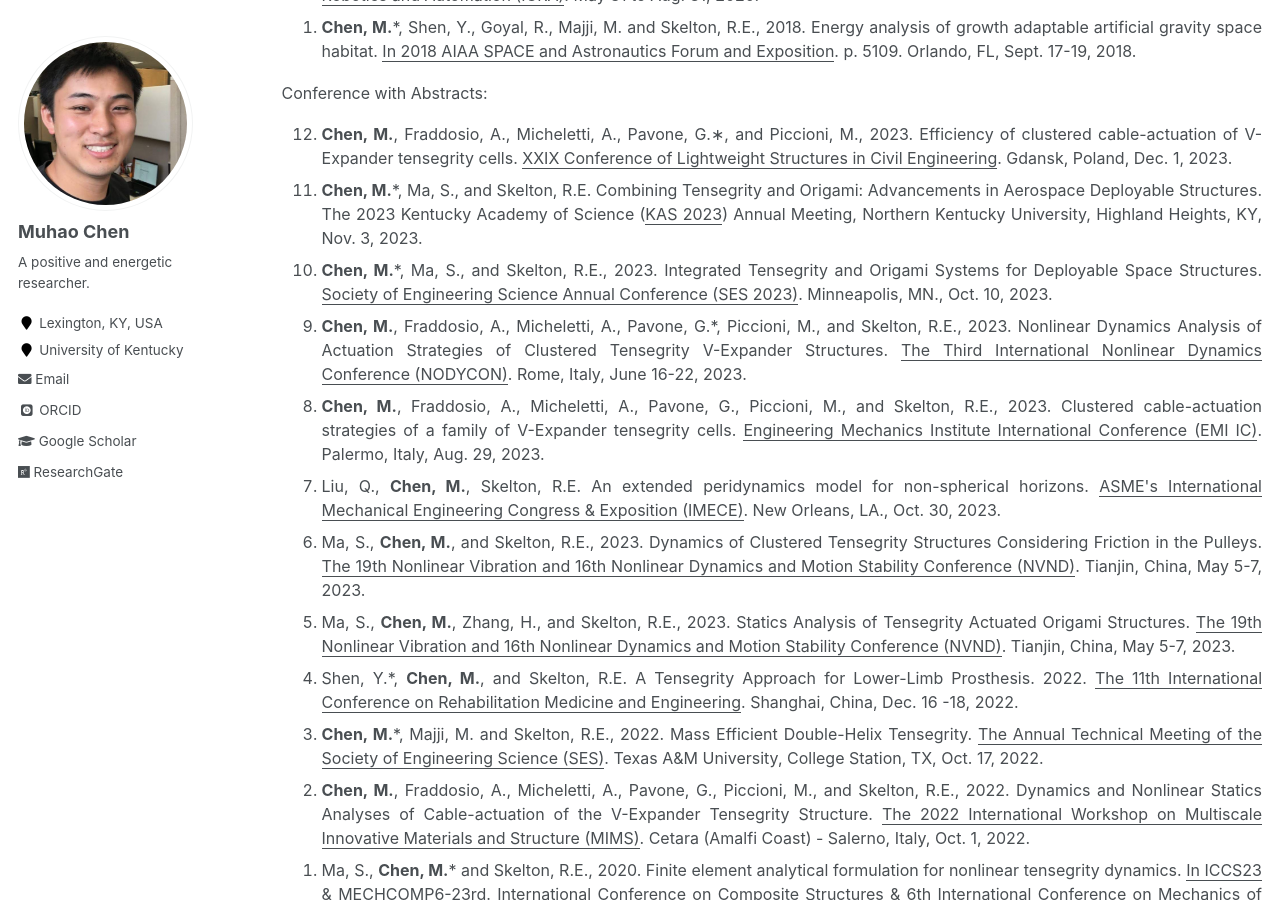
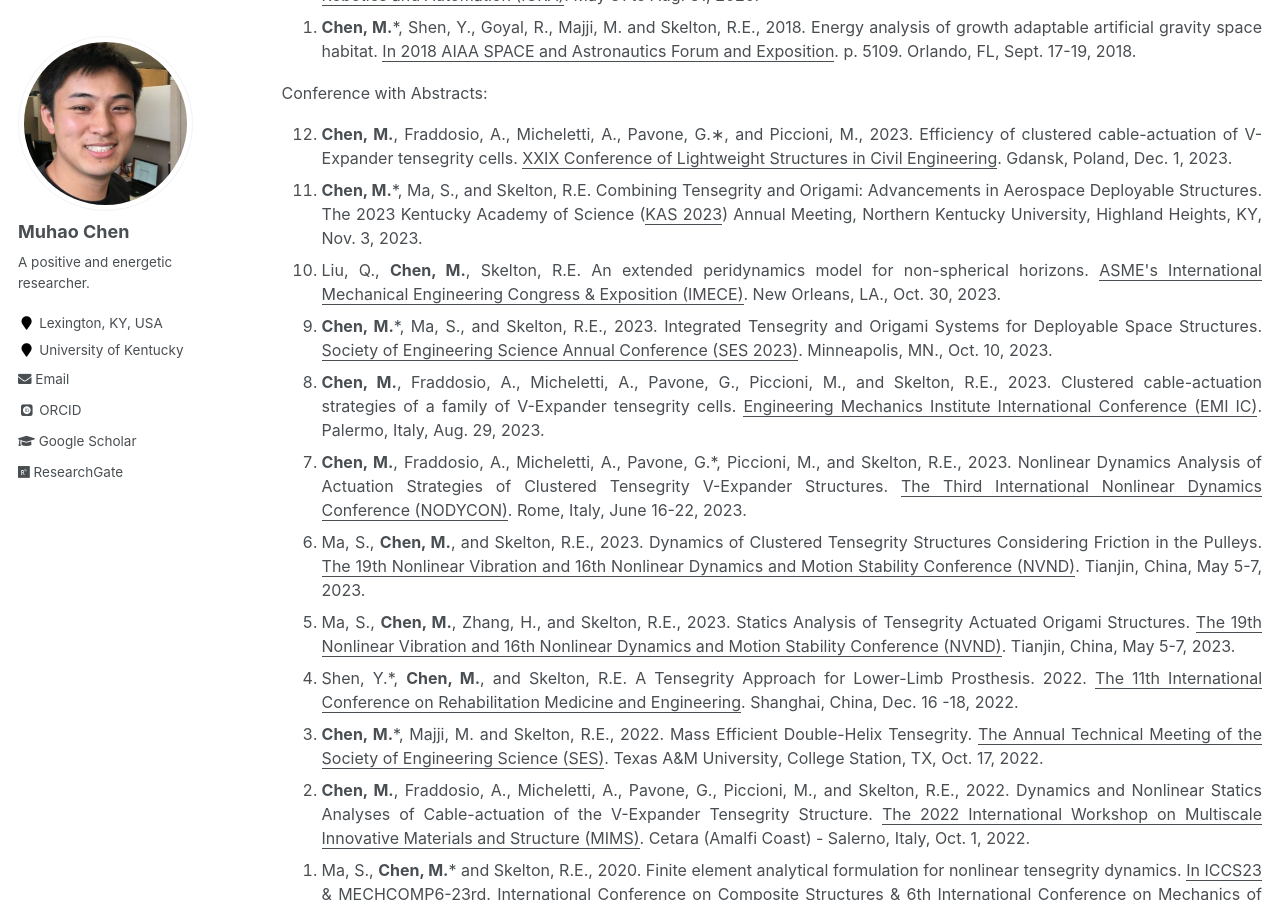
Before and after one commit to Muhao-Chen/muhao-chen.github.io, a Jekyll site: the page built from _pages/publication.md, in a window 1280 px wide and 900 px high, scrolled down 2217 px. Built offline with Jekyll 4.4.1, drawn with Linux system fonts in a browser that asks for light colours; some web fonts are replaced.

```diff
--- a/_pages/publication.md
+++ b/_pages/publication.md
@@ -59,10 +59,10 @@ Conference with Abstracts:
 <ol reversed>
 <li><strong>Chen, M.</strong>, Fraddosio, A., Micheletti, A., Pavone, G.∗, and Piccioni, M., 2023. Efficiency of clustered cable-actuation of V-Expander tensegrity cells. <u>XXIX Conference of Lightweight Structures in Civil Engineering</u>. Gdansk, Poland, Dec. 1, 2023.</li>
 <li><strong>Chen, M.</strong>*, Ma, S., and Skelton, R.E. Combining Tensegrity and Origami: Advancements in Aerospace Deployable Structures. The 2023 Kentucky Academy of Science (<u>KAS 2023</u>) Annual Meeting, Northern Kentucky University, Highland Heights, KY, Nov. 3, 2023.</li>
+<li>Liu, Q., <strong>Chen, M.</strong>, Skelton, R.E. An extended peridynamics model for non-spherical horizons. <u>ASME's International Mechanical Engineering Congress & Exposition (IMECE)</u>. New Orleans, LA., Oct. 30, 2023.</li>
 <li><strong>Chen, M.</strong>*, Ma, S., and Skelton, R.E., 2023. Integrated Tensegrity and Origami Systems for Deployable Space Structures. <u>Society of Engineering Science Annual Conference (SES 2023)</u>. Minneapolis, MN., Oct. 10, 2023.</li>
+<li><strong>Chen, M.</strong>, Fraddosio, A., Micheletti, A., Pavone, G., Piccioni, M., and Skelton, R.E., 2023. Clustered cable-actuation strategies of a family of V-Expander tensegrity cells. <u>Engineering Mechanics Institute International Conference (EMI IC)</u>. Palermo, Italy, Aug. 29, 2023.</li>
 <li><strong>Chen, M.</strong>, Fraddosio, A., Micheletti, A., Pavone, G.*, Piccioni, M., and Skelton, R.E., 2023. Nonlinear Dynamics Analysis of Actuation Strategies of Clustered Tensegrity V-Expander Structures. <u>The Third International Nonlinear Dynamics Conference (NODYCON)</u>. Rome, Italy, June 16-22, 2023. </li>
-<li><strong>Chen, M.</strong>, Fraddosio, A., Micheletti, A., Pavone, G., Piccioni, M., and Skelton, R.E., 2023. Clustered cable-actuation strategies of a family of V-Expander tensegrity cells. <u>Engineering Mechanics Institute International Conference (EMI IC)</u>. Palermo, Italy, Aug. 29, 2023.</li>
-<li>Liu, Q., <strong>Chen, M.</strong>, Skelton, R.E. An extended peridynamics model for non-spherical horizons. <u>ASME's International Mechanical Engineering Congress & Exposition (IMECE)</u>. New Orleans, LA., Oct. 30, 2023.</li>
 <li>Ma, S., <strong>Chen, M.</strong>, and Skelton, R.E., 2023. Dynamics of Clustered Tensegrity Structures Considering Friction in the Pulleys. <u>The 19th Nonlinear Vibration and 16th Nonlinear Dynamics and Motion Stability Conference (NVND)</u>. Tianjin, China, May 5-7, 2023. </li>
 <li>Ma, S., <strong>Chen, M.</strong>, Zhang, H., and Skelton, R.E., 2023. Statics Analysis of Tensegrity Actuated Origami Structures. <u>The 19th Nonlinear Vibration and 16th Nonlinear Dynamics and Motion Stability Conference (NVND)</u>. Tianjin, China, May 5-7, 2023.</li>
 <li>Shen, Y.*, <strong>Chen, M.</strong>, and Skelton, R.E. A Tensegrity Approach for Lower-Limb Prosthesis. 2022. <u>The 11th International Conference on Rehabilitation Medicine and Engineering</u>. Shanghai, China, Dec. 16 -18, 2022.</li>
```
